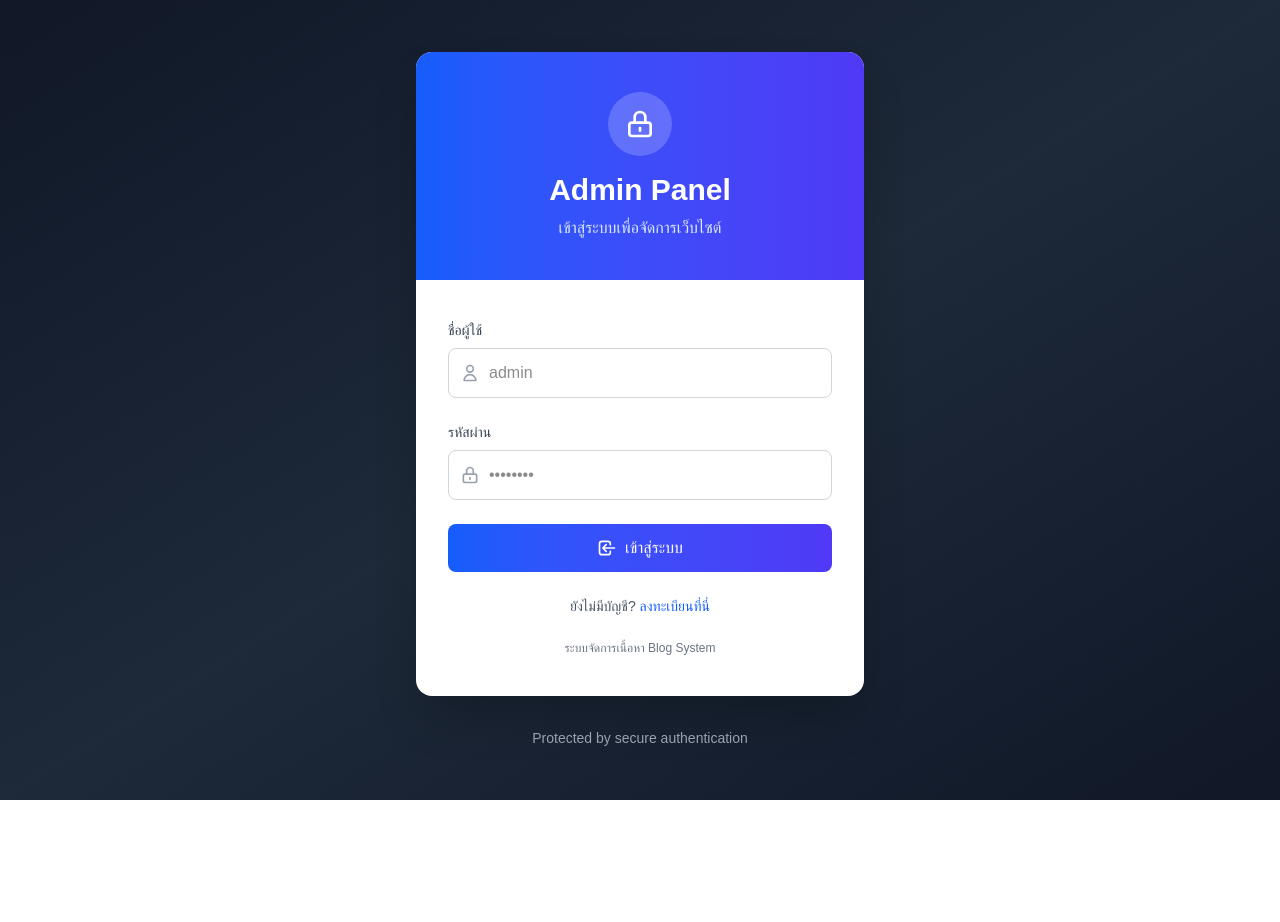
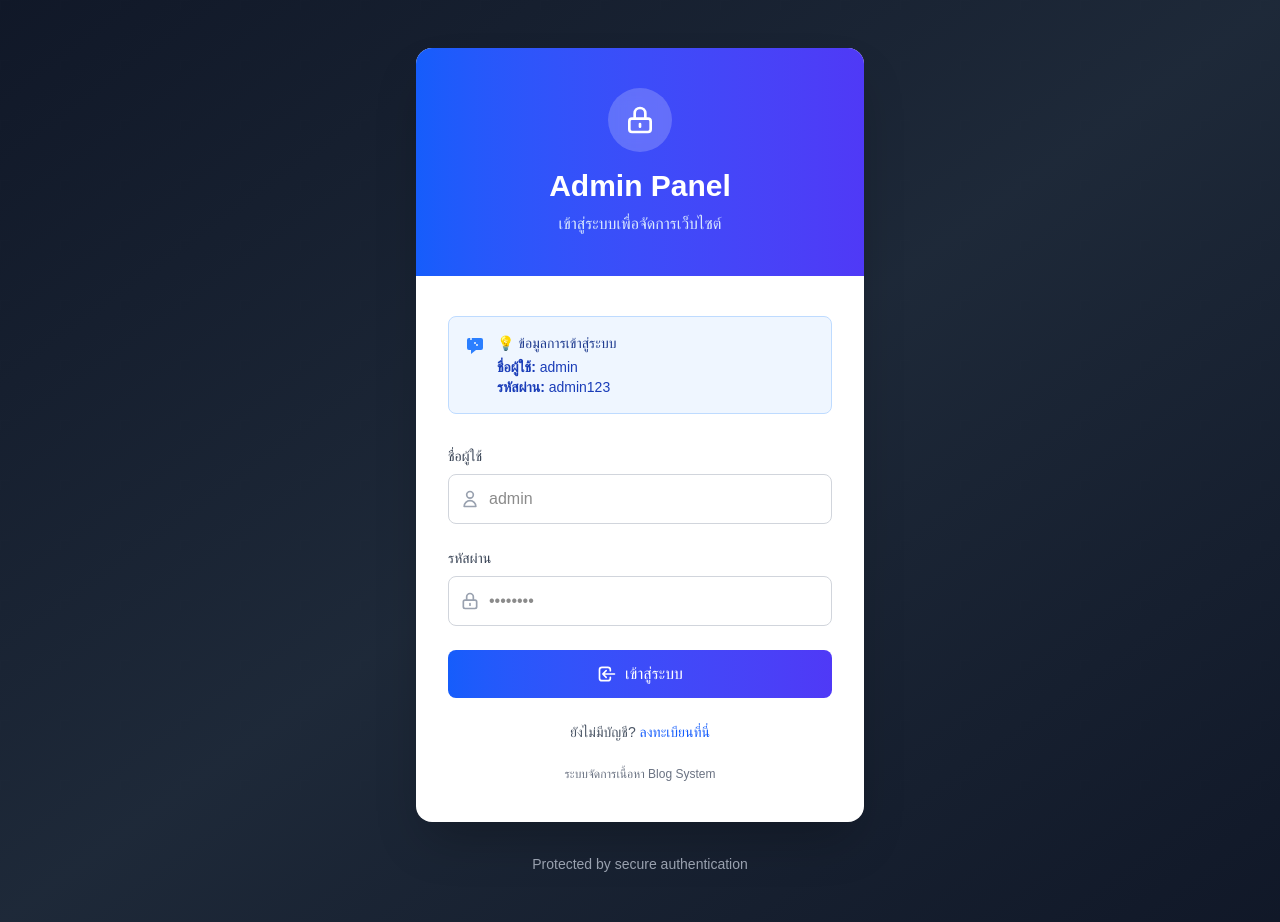
Before and after one commit to Fameeeee/blog-system, a Next.js app: page /admin/login in a window 1280 px wide. Before the commit the page ends 800 px from the top, so only its background shows below. Built offline with nearby package versions, Linux system fonts and the light colour scheme; no server answers.

Commit message:
Enhance Admin Login Page with credentials hint and improve Blog List Page layout

```diff
--- a/app/admin/login/page.tsx
+++ b/app/admin/login/page.tsx
@@ -122,6 +122,34 @@ function AdminLoginContent() {
 
           {/* Form */}
           <div className="px-8 py-10">
+            {/* Credentials Hint */}
+            <div className="bg-blue-50 border border-blue-200 rounded-lg p-4 mb-8">
+              <div className="flex items-start">
+                <svg
+                  className="h-5 w-5 text-blue-500 mt-0.5 mr-3 flex-shrink-0"
+                  fill="currentColor"
+                  viewBox="0 0 20 20"
+                >
+                  <path
+                    fillRule="evenodd"
+                    d="M18 5v8a2 2 0 01-2 2h-5l-5 4v-4H4a2 2 0 01-2-2V5a2 2 0 012-2h12a2 2 0 012 2zm-11-1a1 1 0 11-2 0 1 1 0 012 0zM10 9a1 1 0 100-2 1 1 0 000 2zm3 1a1 1 0 11-2 0 1 1 0 012 0z"
+                    clipRule="evenodd"
+                  />
+                </svg>
+                <div>
+                  <h3 className="text-sm font-medium text-blue-900">
+                    💡 ข้อมูลการเข้าสู่ระบบ
+                  </h3>
+                  <p className="text-sm text-blue-800 mt-1">
+                    <strong>ชื่อผู้ใช้:</strong> admin
+                  </p>
+                  <p className="text-sm text-blue-800">
+                    <strong>รหัสผ่าน:</strong> admin123
+                  </p>
+                </div>
+              </div>
+            </div>
+
             <form onSubmit={handleSubmit} className="space-y-6">
               {/* Error Alert */}
               {error && (
--- a/app/page.tsx
+++ b/app/page.tsx
@@ -61,13 +61,21 @@ export default async function BlogListPage({ searchParams }: BlogListPageProps)
       <div className="min-h-screen bg-gray-50 text-black">
         {/* Header */}
         <div className="bg-white border-b border-gray-200">
-          <div className="max-w-7xl mx-auto px-4 sm:px-6 lg:px-8 py-12">
+          <div className="max-w-7xl mx-auto px-4 sm:px-6 lg:px-8 py-12 flex justify-between items-start">
+            <div>
               <h1 className="text-4xl font-bold text-gray-900 mb-2">
                 📚 บล็อก
               </h1>
               <p className="text-gray-600">
                 อ่านบทความและเรียนรู้เรื่องราวที่น่าสนใจต่าง ๆ
               </p>
+            </div>
+            <Link
+              href="/admin/login"
+              className="px-4 py-2 bg-blue-600 text-white rounded-lg hover:bg-blue-700 transition-colors font-medium whitespace-nowrap"
+            >
+              🔐 Admin
+            </Link>
           </div>
         </div>
 
```
Lines whose indentation alone changed are shown as unchanged.
